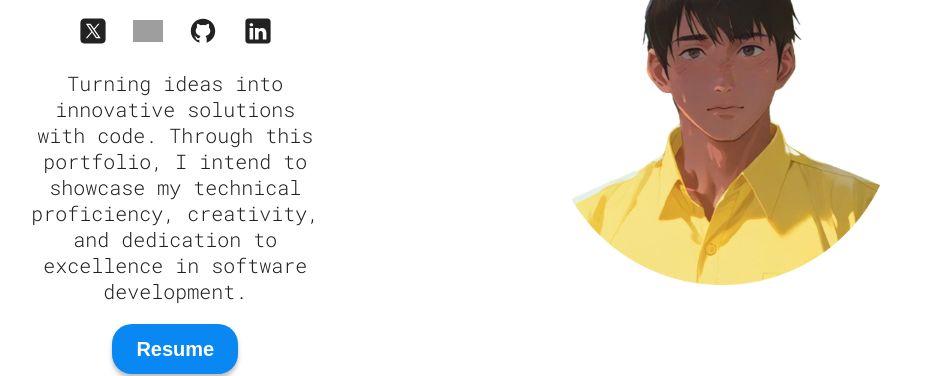
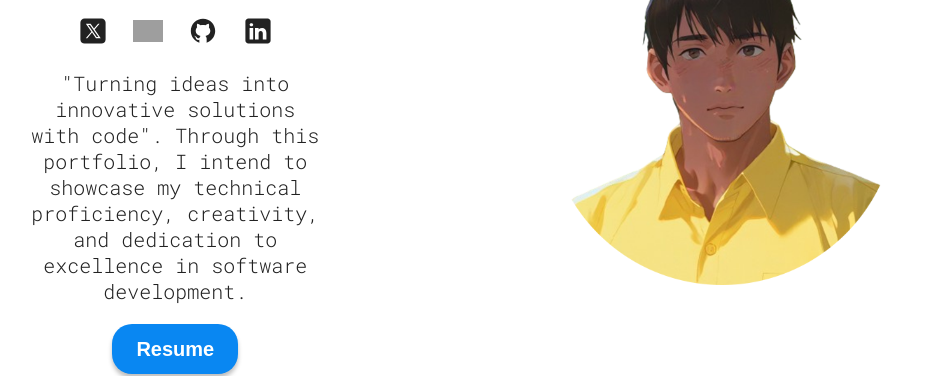
Before and after one commit to Pratham1514/MyPortfolio, a React (Vite) app: page / in a window 1280 px wide. Shown: the part 288-664 px from the top of the page, without its empty margins (176-1104 px from the left). Built offline with nearby package versions, Linux system fonts and the light colour scheme; grey boxes are pictures that could not be loaded.

Commit message:
Update Hero.jsx

```diff
--- a/src/sections/Hero/Hero.jsx
+++ b/src/sections/Hero/Hero.jsx
@@ -57,7 +57,7 @@ const Hero = () => {
         </span>
 
         <p className={styles.description}>
-          Turning ideas into innovative solutions with code. Through this portfolio, I intend to showcase my technical proficiency, creativity, and dedication to excellence in software development.
+          "Turning ideas into innovative solutions with code". Through this portfolio, I intend to showcase my technical proficiency, creativity, and dedication to excellence in software development.
         </p>
         <a href={CV} download>
           <button className="hover">Resume</button>
```
